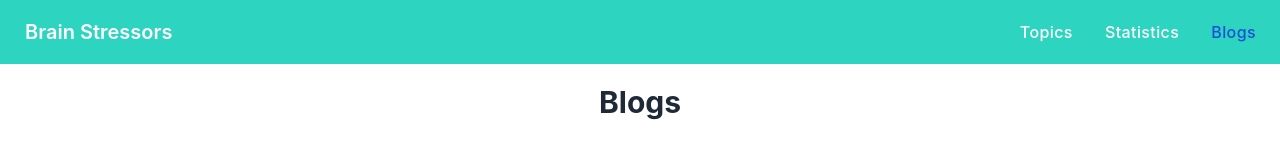
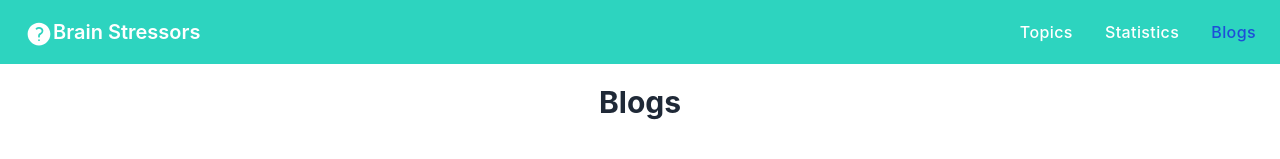
Before and after one commit to sartajdev007/brain-stressors-react, a React (Create React App) app: page /blogs in a window 1280 px wide. Shown: the top 159 px of the page. Built offline with nearby package versions, Linux system fonts and the light colour scheme.

Commit message:
header section style

```diff
--- a/src/components/Header/Header.js
+++ b/src/components/Header/Header.js
@@ -1,5 +1,6 @@
 import React from 'react';
 import { Link, NavLink } from 'react-router-dom';
+import { QuestionMarkCircleIcon } from '@heroicons/react/24/solid'
 
 const Header = () => {
     return (
@@ -28,6 +29,7 @@ const Header = () => {
                     </ul>
                 </div>
                 <button className='btn btn-ghost normal-case text-xl text-white'>
+                    <QuestionMarkCircleIcon className="h-7 w-7 text-white mt-1"></QuestionMarkCircleIcon>
                     Brain Stressors
                 </button>
             </div>
```
Also changed, not shown: 1 other file (tests, documents, lock files or other folders).
